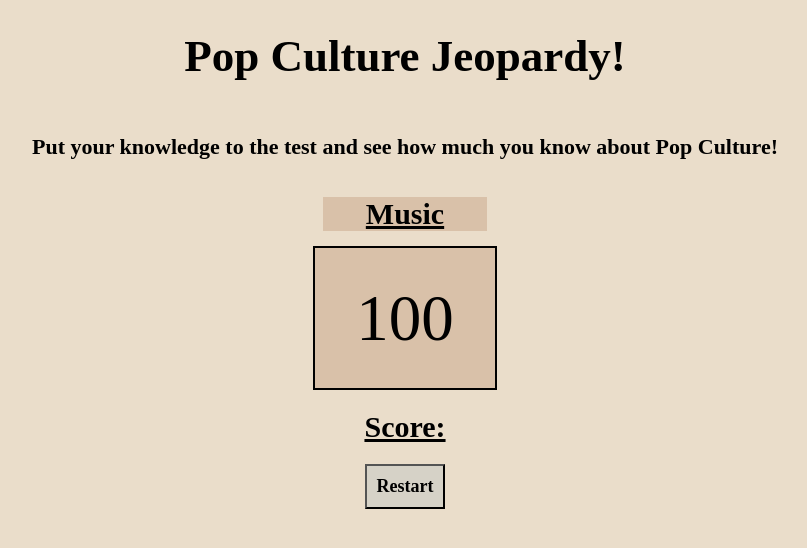
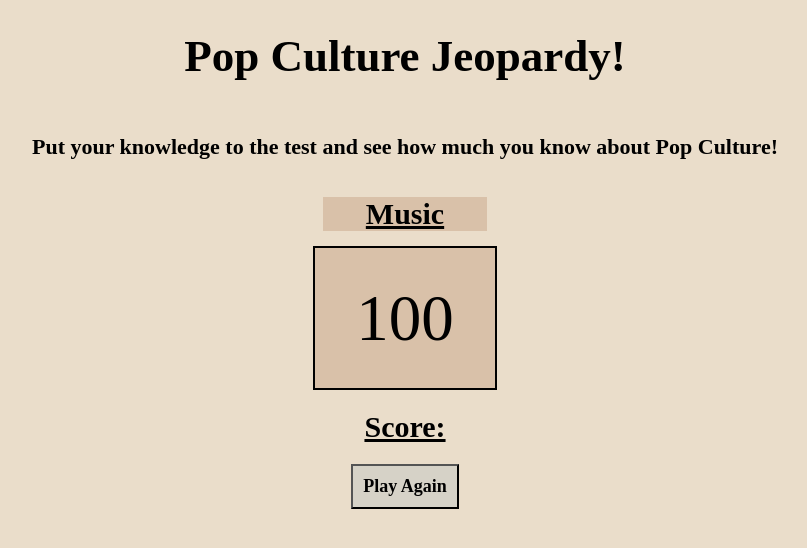
Before and after one commit to ilyneortega/JS-Milestone-Project, a plain HTML site: page index.html in a window 1280 px wide. Shown: the whole page, without its empty margins (235-1042 px from the left). Drawn offline with Linux system fonts and the light colour scheme.

Commit message:
made restart button work

```diff
--- a/index.html
+++ b/index.html
@@ -20,6 +20,6 @@
 
   <h2>Score:<span id="score"></span></h2>
 
-  <button class="restart">Restart</button>
+  <button class="restart" onclick="document.location.reload()">Play Again</button>
 </body>
 </html>
```
